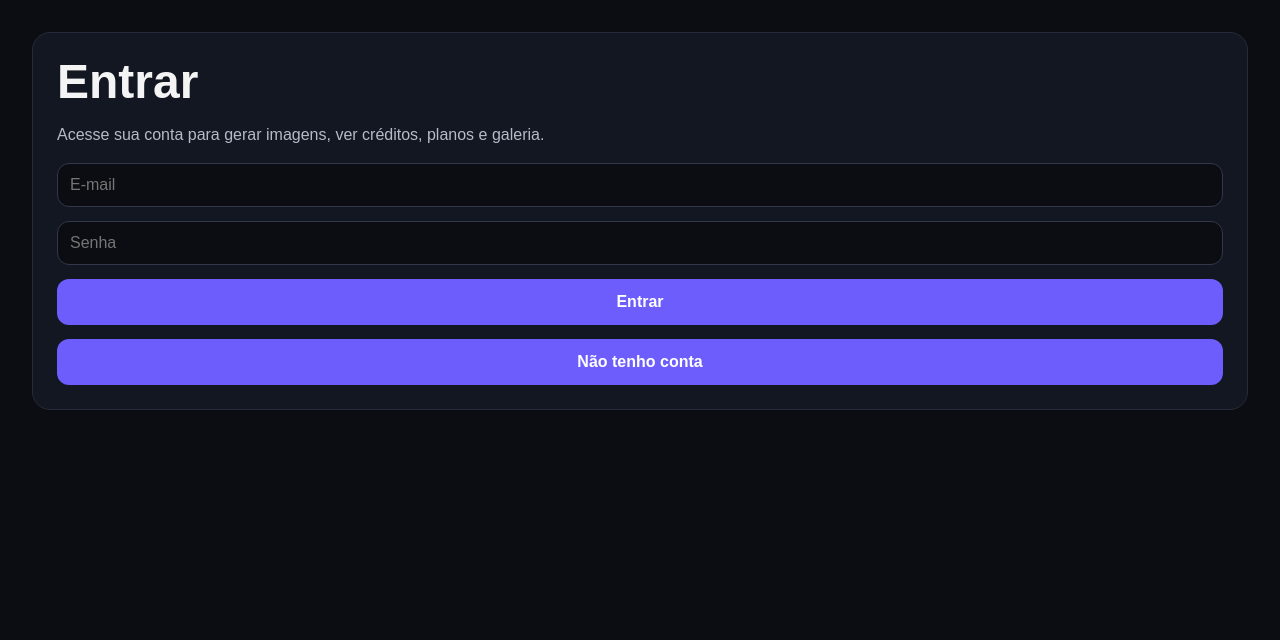
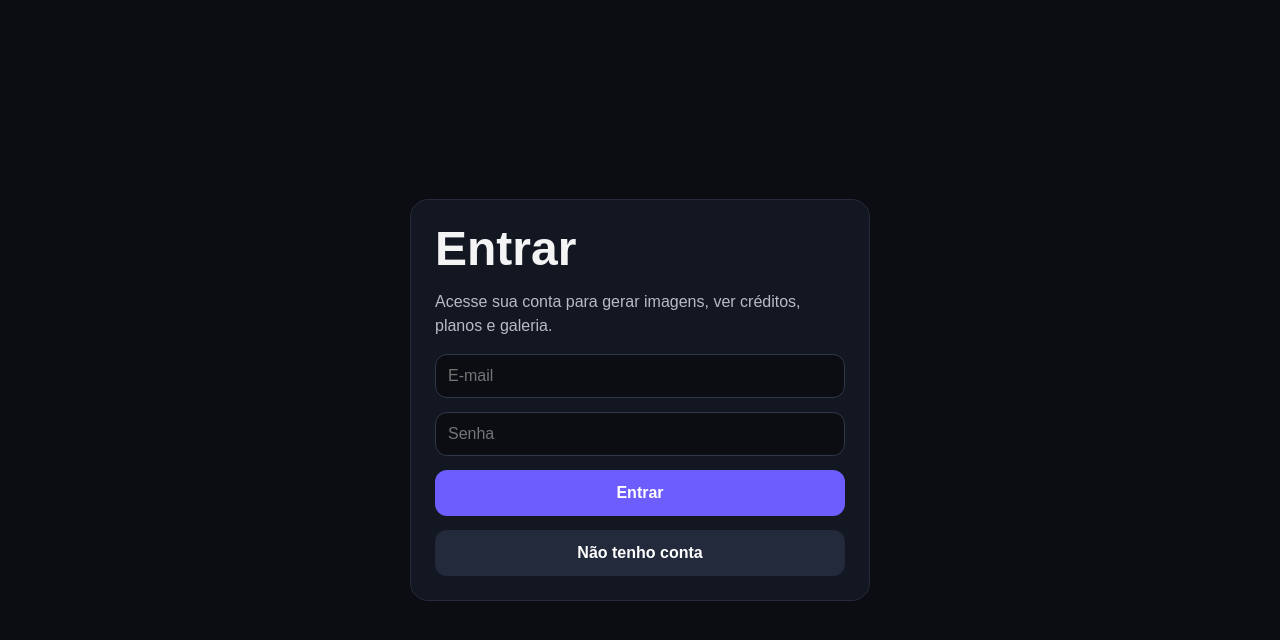
Before and after one commit to daniel0magnavita-ai/ai-image-platform, a Next.js app: page /login in a window 1280 px wide. Shown: the top 640 px of the page. Built offline with nearby package versions, Linux system fonts and the light colour scheme; no server answers.

Commit message:
Update globals.css

```diff
--- a/app/globals.css
+++ b/app/globals.css
@@ -43,6 +43,7 @@ select {
   gap: 16px;
   color: #c5c7d0;
   font-size: 14px;
+  align-items: center;
 }
 
 .hero {
@@ -175,6 +176,36 @@ button:disabled {
   margin-bottom: 12px;
 }
 
+.authPage {
+  display: grid;
+  place-items: center;
+}
+
+.authCard {
+  width: 100%;
+  max-width: 460px;
+}
+
+.secondaryButton {
+  background: #232a3b;
+}
+
+.smallButton {
+  padding: 8px 12px;
+  border-radius: 10px;
+  font-size: 13px;
+}
+
+.linkButton {
+  display: inline-block;
+  text-align: center;
+  border-radius: 12px;
+  background: #6d5dfc;
+  color: white;
+  padding: 14px 18px;
+  font-weight: 700;
+}
+
 @media (max-width: 900px) {
   .hero {
     grid-template-columns: 1fr;
@@ -193,4 +224,8 @@ button:disabled {
     gap: 16px;
     align-items: flex-start;
   }
+
+  .row {
+    flex-direction: column;
+  }
 }
```
